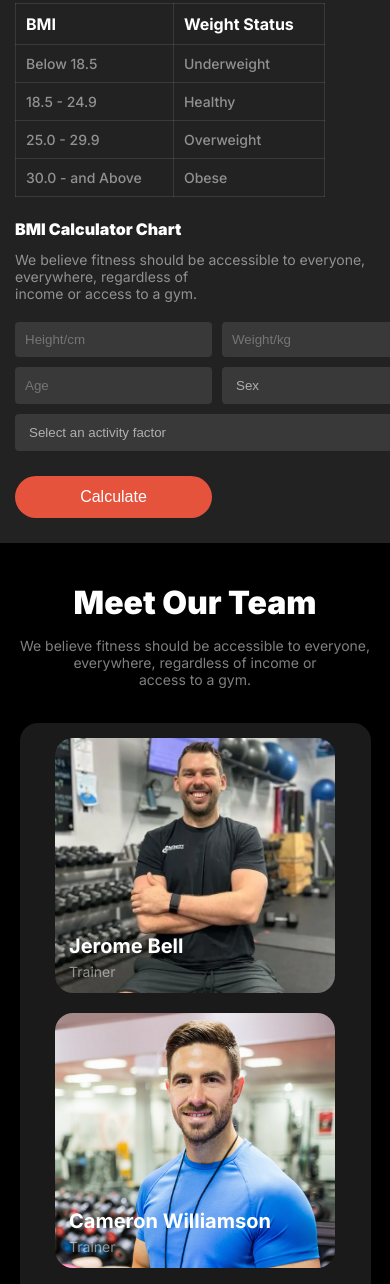
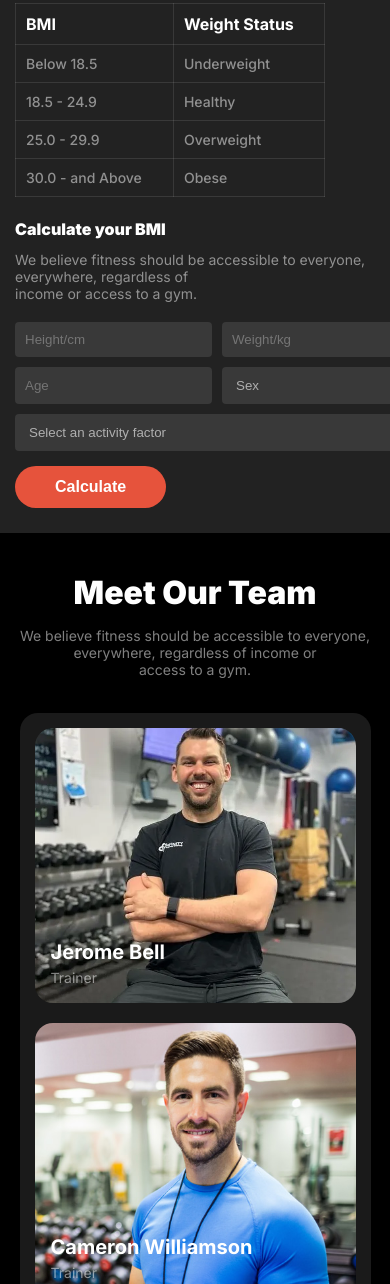
Before and after one commit to fa-mishuk/assignment-two, a plain HTML site: page index.html in a window 390 px wide. Shown: the part 3329-4613 px from the top of the page. Drawn offline with Linux system fonts and the light colour scheme; a web font is replaced by a local one.

Commit message:
added this repository

```diff
--- a/index.html
+++ b/index.html
@@ -163,7 +163,7 @@
 
         <div>
             <div>
-                <h1 class="color-3 forth-left-h">BMI Calculator Chart</h1>
+                <h1 class="color-3 forth-left-h">Calculate your BMI</h1>
                 <p class="color-2 font-2 forth-left-p">We believe fitness should be accessible to everyone, everywhere,
                     regardless of <br> income or access to a gym. </p>
             </div>
@@ -181,8 +181,8 @@
                 <select class="input-field">
                     <option value="Select an activity factor">Select an activity factor</option>
                 </select>
-                <button class="color-3 btn-calculate">Calculate</button>
             </div>
+            <button class="color-3 btn-calculate">Calculate</button>
         </div>
     </div>
     <!-- forth part end -->
--- a/responsive.css
+++ b/responsive.css
@@ -166,9 +166,12 @@
 
     .grid-pic {
         border-radius: 18px;
-        height: 255px;
-        width: 280px;
+        height: 100%;
+        width: 100%;
         margin: 0 auto;
+    }
+    .fifth-p {
+        margin-bottom: 17px;
     }
 
     /* fifth part end */
--- a/style.css
+++ b/style.css
@@ -301,8 +301,6 @@ body {
 /* styles.css */
 
 .bmi-table {
-    /* justify-content: center;
-    align-items: center; */
     width: 310px;
     height: 216px;
 }
@@ -342,7 +340,7 @@ td {
 .forth-part-left {
     display: flex;
     justify-content: space-between;
-    padding: 35px 180px;
+    padding: 35px 160px;
     background-color: #222222;
     margin-bottom: 90px;
 }
@@ -367,11 +365,12 @@ td {
 }
 .btn-calculate {
     background-color: #E6533CFF;
-    padding: 16px 40px;
+    padding: 15px 50px;
     border-radius: 42px;
     font-size: 18px;
     border: none;
     margin-top: 20px;
+    font-weight: 600;
 }
 /* forth part style end */
 /* fifth part start */
@@ -404,7 +403,7 @@ td {
 .fifth-part-h3 {
     color: white;
     font-size: 20px;
-    margin-top: 70%;
+    margin-top: 66%;
     margin-left: 5%;
 }
 .fifth-p {
@@ -445,7 +444,7 @@ td {
 }
 .footer {
     margin-top: 66px;
-    padding: 66px 190px 30px 190px;
+    padding: 66px 170px 30px 170px;
     background-color: #FFFFFF1A;
 }
 
```
